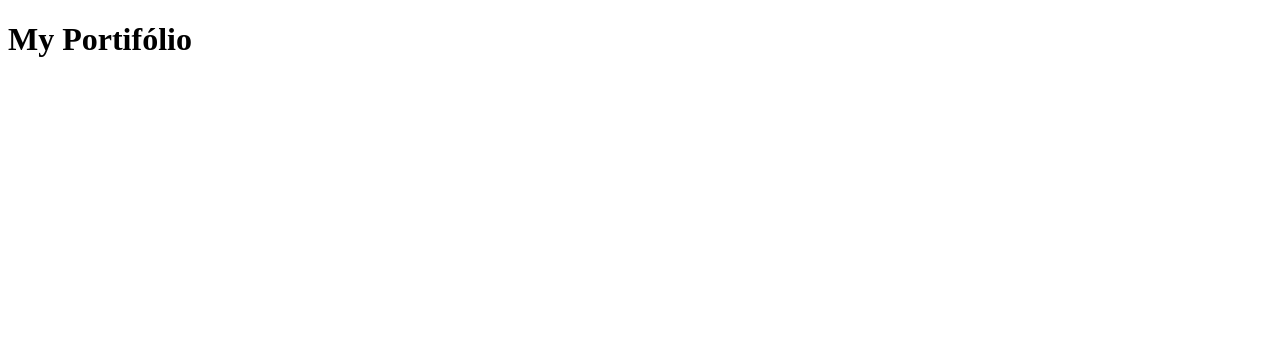
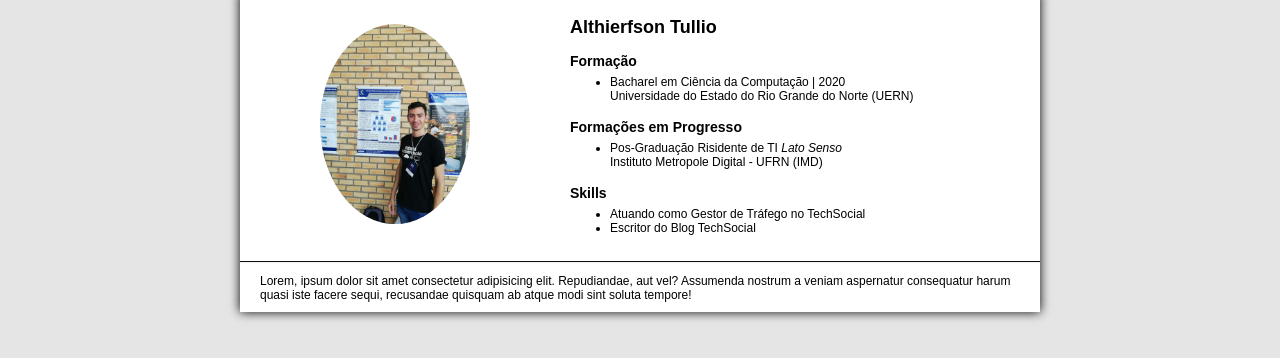
Before and after one commit to Althierfson/portfolio, an Angular app: page / in a window 1280 px wide. Shown: the top 358 px of the page. Built offline with nearby package versions, Linux system fonts and the light colour scheme.

Commit message:
cabecalho | Fix Foto

```diff
--- a/src/app/app.component.html
+++ b/src/app/app.component.html
@@ -1 +1 @@
-<h1>My Portifólio</h1>
+<app-main-frame></app-main-frame>
--- a/src/app/app.module.ts
+++ b/src/app/app.module.ts
@@ -3,10 +3,12 @@ import { BrowserModule } from '@angular/platform-browser';
 
 import { AppRoutingModule } from './app-routing.module';
 import { AppComponent } from './app.component';
+import { MainFrameComponent } from './main-frame/main-frame.component';
 
 @NgModule({
   declarations: [
-    AppComponent
+    AppComponent,
+    MainFrameComponent
   ],
   imports: [
     BrowserModule,
--- /dev/null
+++ b/src/app/main-frame/main-frame.component.css
@@ -0,0 +1,56 @@
+@charset "UTF-8";
+
+section#main-frame {
+    position: absolute;
+    background-color: #FFFFFF;
+    box-shadow: 0px 0px 10px black;
+    width: 800px;
+    color: black;
+    top: 19%;
+    left: 50%;
+    margin-right: -50%;
+    transform: translate(-50%, -50%)
+}
+
+div#top {
+    border-bottom: 1px black solid;
+}
+
+div#top-rigth {
+    padding: relative;
+    padding: 10px;
+}
+
+div#top-left {
+    position: relative;
+    padding: 10px;
+    width: 450px;
+    left: 40%;
+}
+
+div img {
+    position: absolute;
+    width: 150px;
+    border-radius: 50%;
+    top: 10%;
+    left: 10%;
+}
+
+section h2 {
+    font-size: 18px;
+}
+
+section h3 {
+    font-size: 14px;
+    margin-bottom: -10px;
+}
+
+section p {
+    margin-bottom: 10px;
+    padding-left: 20px;
+    font-size: 12px;
+}
+
+section li {
+    font-size: 12px;
+}
--- /dev/null
+++ b/src/app/main-frame/main-frame.component.html
@@ -0,0 +1,29 @@
+<section id="main-frame">
+    <div id="top">
+        <div id="top-right">
+            <img src="assets/imagens/foto-perfil.jpg" alt="Althierfson">
+        </div>
+        <div id="top-left">
+            <h2>Althierfson Tullio</h2>
+            <h3>Formação</h3>
+            <ul>
+                <li>Bacharel em Ciência da Computação | 2020 <br>
+                    Universidade do Estado do Rio Grande do Norte (UERN)
+                </li>
+            </ul>
+            <h3>Formações em Progresso</h3>
+            <ul>
+                <li>
+                    Pos-Graduação Risidente de TI <i>Lato Senso</i> <br>
+                    Instituto Metropole Digital - UFRN (IMD)
+                </li>
+            </ul>
+            <h3>Skills</h3>
+            <ul>
+                <li>Atuando como Gestor de Tráfego no TechSocial</li>
+                <li>Escritor do Blog TechSocial</li>
+            </ul>
+        </div>
+    </div>
+    <p>Lorem, ipsum dolor sit amet consectetur adipisicing elit. Repudiandae, aut vel? Assumenda nostrum a veniam aspernatur consequatur harum quasi iste facere sequi, recusandae quisquam ab atque modi sint soluta tempore!</p>
+</section>
--- /dev/null
+++ b/src/app/main-frame/main-frame.component.ts
@@ -0,0 +1,15 @@
+import { Component, OnInit } from '@angular/core';
+
+@Component({
+  selector: 'app-main-frame',
+  templateUrl: './main-frame.component.html',
+  styleUrls: ['./main-frame.component.css']
+})
+export class MainFrameComponent implements OnInit {
+
+  constructor() { }
+
+  ngOnInit(): void {
+  }
+
+}
--- a/src/styles.css
+++ b/src/styles.css
@@ -1 +1,7 @@
-/* You can add global styles to this file, and also import other style files */
+@charset "UTF-8";
+
+body {
+    font-family: Arial, Helvetica, sans-serif;
+    background-color: #E5E5E5;
+    color: black;
+}
```
Also changed, not shown: src/assets/imagens/foto-perfil.jpg (added), 1 other file (tests, documents, lock files or other folders).
